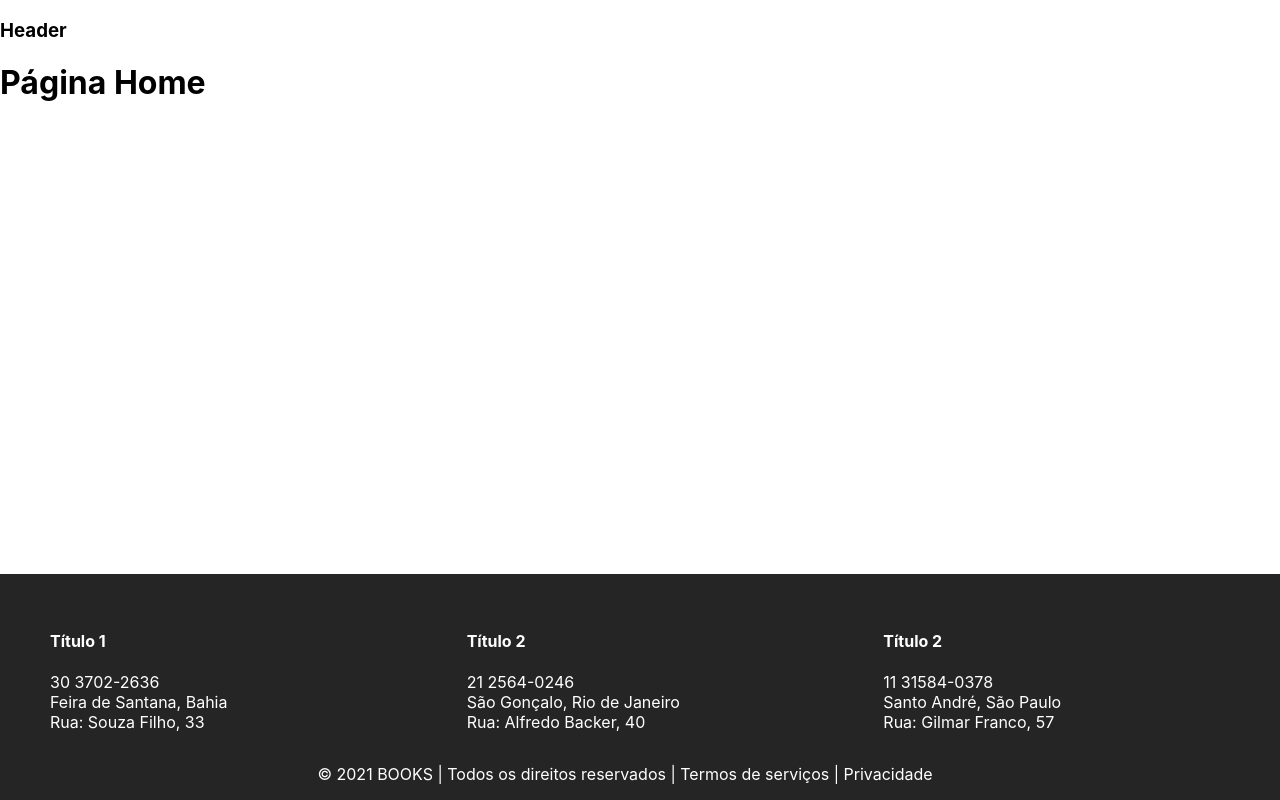
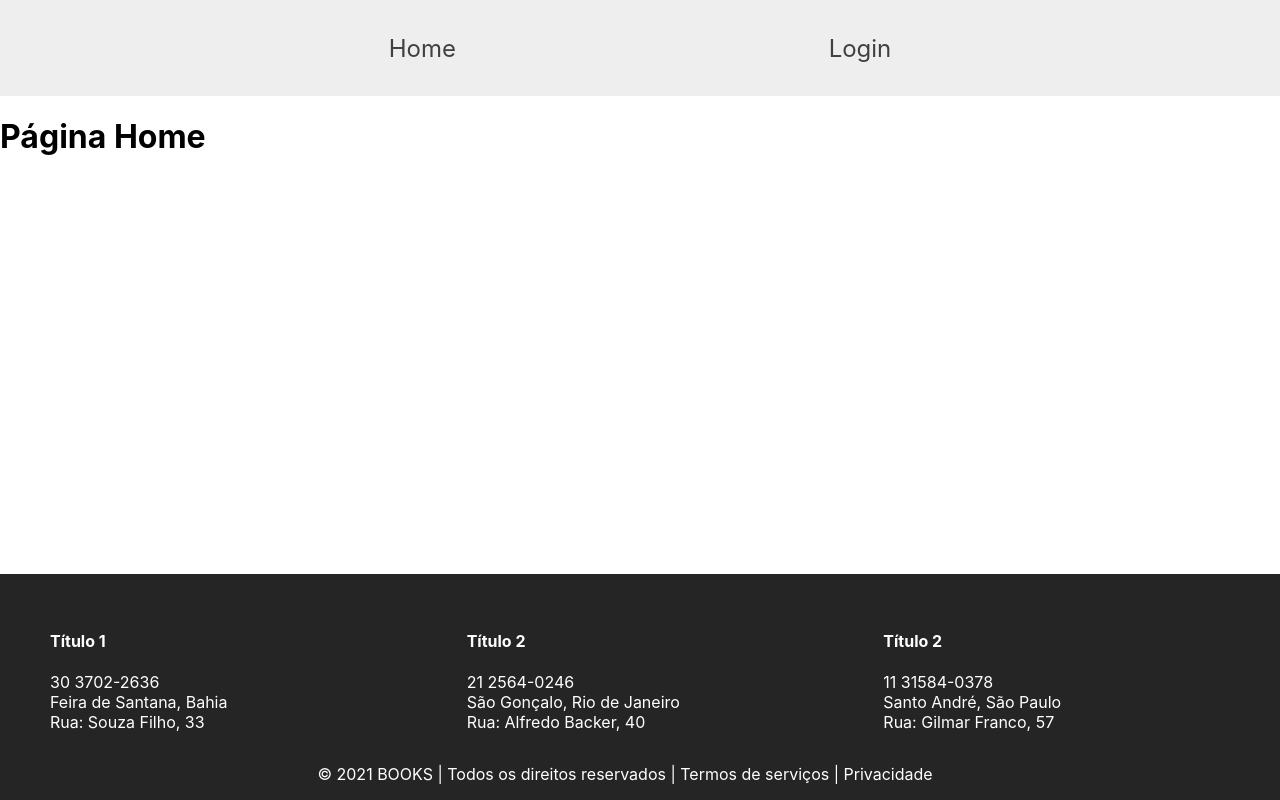
Before and after one commit to joaodath/front-ecommerce-osf, a React (Create React App) app: page / in a window 1280 px wide. Built offline with nearby package versions, Linux system fonts and the light colour scheme; no server answers.

Commit message:
feat: init Header

```diff
--- a/src/components/shared/Header/Header.jsx
+++ b/src/components/shared/Header/Header.jsx
@@ -1,11 +1,55 @@
-import React from 'react'
+import React, { useEffect, useState } from "react";
+import { Api } from "../../../Api/Api";
+import { JwtHandler } from "../../../jwt-handler/JwtHandler";
+import { Link } from "react-router-dom";
+import { useHistory } from "react-router-dom";
+import "./Header.css";
 
-function Header() {
-    return (
-        <div>
-            <h3>Header</h3>
-        </div>
-    )
+export default function Header(props) {
+  const history = useHistory();
+  const [isLogged, setIsLogged] = useState(JwtHandler.isJwtValid);
+
+  useEffect(() => {
+    const handleOnJwtChange = () => {
+      setIsLogged(JwtHandler.isJwtValid());
+    };
+    window.addEventListener("onJwtChange", handleOnJwtChange);
+    return () => {
+      window.removeEventListener("onJwtChange", handleOnJwtChange);
+    };
+  }, []);
+
+  console.log("IsLogged", JwtHandler.getJwt());
+
+  // const body = undefined;
+  const pass = JwtHandler.getJwt();
+
+  const loadUser = async () => {
+    const response = await Api.buildApiGetRequest(Api.loginTestUrl(pass), true);
+
+    const body = await response.json();
+
+    if (response.status !== 200) {
+      history.push("/logout");
+    } else {
+    }
+  };
+
+  loadUser();
+
+  return (
+    <header className="header">
+      <br />
+      <Link to="/">Home</Link>
+      <br />
+
+      {isLogged ? (
+        <Link to="/logout">Logout</Link>
+      ) : (
+        <Link to="/login">Login</Link>
+      )}
+      <br />
+      <br />
+    </header>
+  );
 }
-
-export default Header
```
